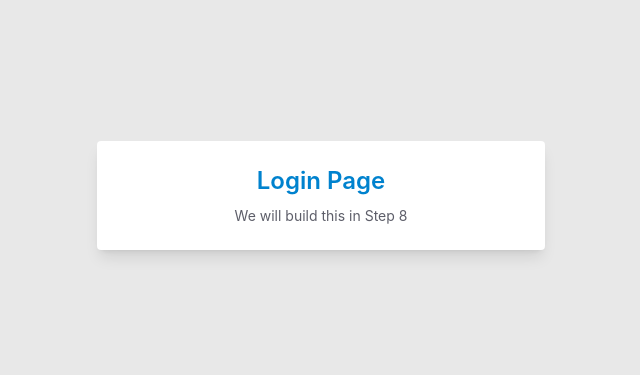
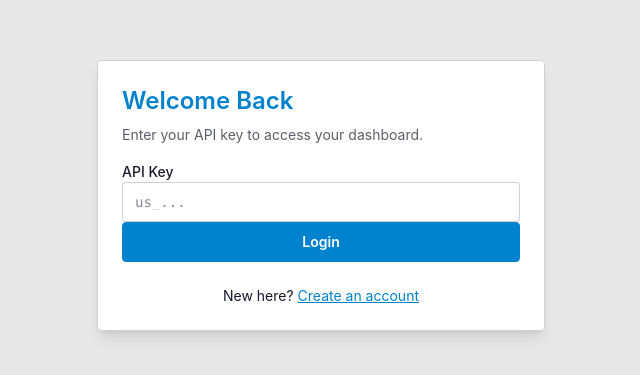
Before and after one commit to ShivaniSharma30/Url-Shortner-Web, a React (Vite) app: page /login in a window 1280 px wide. Shown: the part 205-580 px from the top of the page, without its empty margins (319-959 px from the left). Built offline with nearby package versions, Linux system fonts and the light colour scheme; no server answers.

Commit message:
Build login page with API key authentication

```diff
--- a/src/pages/LoginPage.tsx
+++ b/src/pages/LoginPage.tsx
@@ -1,10 +1,75 @@
+import { type FormEvent, useState } from 'react'
+import { Link, Navigate, useNavigate } from 'react-router-dom'
+import { useAppDispatch, useAppSelector } from '../store/hooks'
+import { loginWithApiKey } from '../store/slices/authSlice'
+
 export default function LoginPage() {
+  const dispatch = useAppDispatch()
+  const navigate = useNavigate()
+  const { status, error, apiKey, tenant } = useAppSelector((state) => state.auth)
+
+  const [apiKeyInput, setApiKeyInput] = useState('')
+
+  if (apiKey && tenant) {
+    return <Navigate to="/dashboard" replace />
+  }
+
+  const handleSubmit = async (event: FormEvent) => {
+    event.preventDefault()
+
+    const result = await dispatch(loginWithApiKey(apiKeyInput.trim()))
+    if (loginWithApiKey.fulfilled.match(result)) {
+      navigate('/dashboard')
+    }
+  }
+
   return (
     <div className="min-h-screen bg-base-200 flex items-center justify-center p-4">
-      <div className="card w-full max-w-md bg-base-100 shadow-lg">
-        <div className="card-body items-center text-center">
-          <h1 className="card-title text-2xl text-primary">Login Page</h1>
-          <p className="text-base-content/70">We will build this in Step 8</p>
+      <div className="card w-full max-w-md bg-base-100 shadow-lg border border-base-300">
+        <div className="card-body">
+          <h1 className="card-title text-2xl text-primary">Welcome Back</h1>
+          <p className="text-sm text-base-content/70">
+            Enter your API key to access your dashboard.
+          </p>
+
+          <form onSubmit={handleSubmit} className="space-y-4 mt-2">
+            <label className="form-control w-full">
+              <span className="label-text font-medium">API Key</span>
+              <input
+                type="text"
+                className="input input-bordered w-full font-mono text-sm"
+                placeholder="us_..."
+                value={apiKeyInput}
+                onChange={(event) => setApiKeyInput(event.target.value)}
+                required
+              />
+            </label>
+
+            {error && (
+              <div className="alert alert-error text-sm py-2">
+                <span>{error}</span>
+              </div>
+            )}
+
+            <button
+              type="submit"
+              className="btn btn-primary w-full"
+              disabled={status === 'loading'}
+            >
+              {status === 'loading' ? (
+                <span className="loading loading-spinner loading-sm" />
+              ) : (
+                'Login'
+              )}
+            </button>
+          </form>
+
+          <p className="text-center text-sm mt-4">
+            New here?{' '}
+            <Link to="/register" className="link link-primary">
+              Create an account
+            </Link>
+          </p>
         </div>
       </div>
     </div>
```
